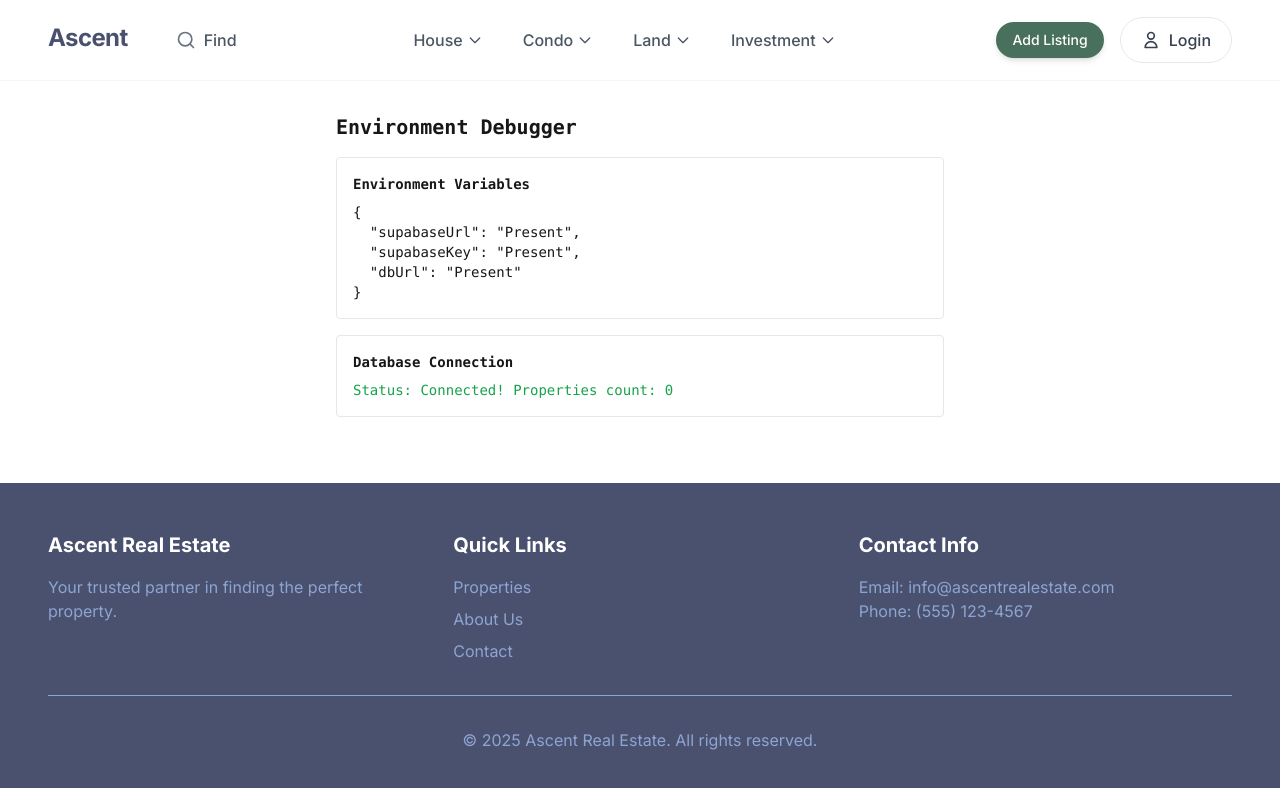
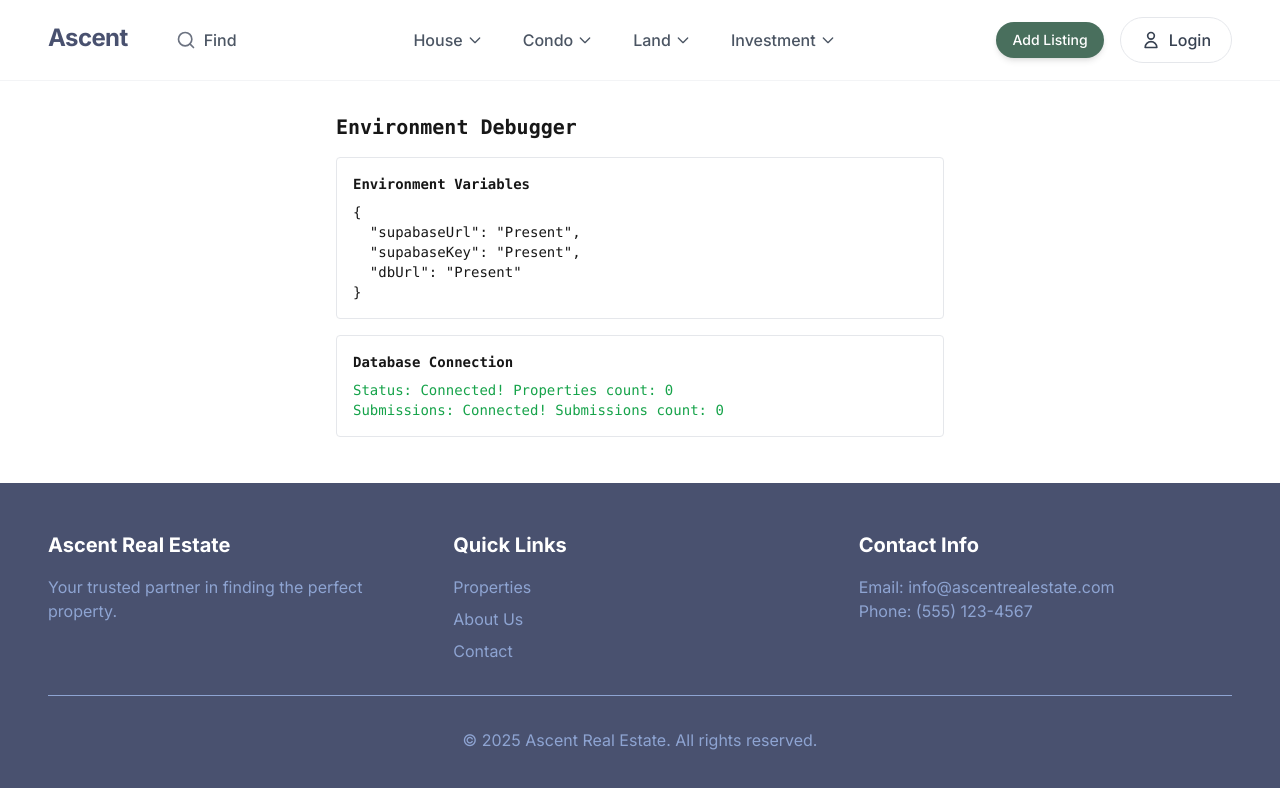
Before and after one commit to nstfkk27/ascent, a Next.js app: page /en/debug-env in a window 1280 px wide. Shown: the top 788 px of the page. Built offline with nearby package versions, Linux system fonts and the light colour scheme; no server answers; the database is empty.

Commit message:
debugging

```diff
--- a/src/app/[locale]/debug-env/page.tsx
+++ b/src/app/[locale]/debug-env/page.tsx
@@ -11,11 +11,20 @@ export default async function DebugPage() {
   };
 
   let dbStatus = 'Unknown';
+  let submissionStatus = 'Unknown';
   let dbError = '';
 
   try {
     const count = await prisma.property.count();
     dbStatus = `Connected! Properties count: ${count}`;
+
+    try {
+      const subCount = await prisma.propertySubmission.count();
+      submissionStatus = `Connected! Submissions count: ${subCount}`;
+    } catch (subErr: any) {
+      submissionStatus = `Failed: ${subErr.message}`;
+    }
+
   } catch (e: any) {
     dbStatus = 'Failed';
     dbError = e.message;
@@ -36,6 +45,9 @@ export default async function DebugPage() {
           <p className={dbStatus === 'Failed' ? 'text-red-600' : 'text-green-600'}>
             Status: {dbStatus}
           </p>
+          <p className={submissionStatus.startsWith('Failed') ? 'text-red-600' : 'text-green-600'}>
+            Submissions: {submissionStatus}
+          </p>
           {dbError && (
             <p className="text-red-600 mt-2 whitespace-pre-wrap">
               Error: {dbError}
```
